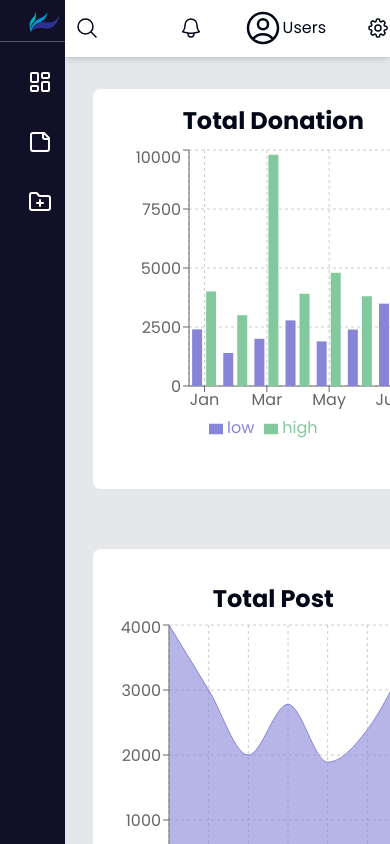
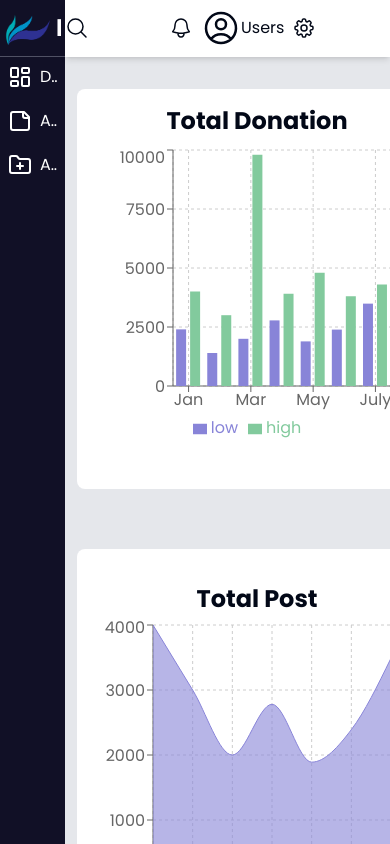
Before and after one commit to hasanali112/donation-platform-client, a React (Vite) app: page /dashboard in a window 390 px wide. Shown: the top 844 px of the page. Built offline with nearby package versions, Linux system fonts and the light colour scheme.

Commit message:
scroll add

```diff
--- /dev/null
+++ b/src/components/Home/Scroll.tsx
@@ -0,0 +1,58 @@
+import { useEffect, useState } from "react";
+import Container from "../layout/shared/Container";
+
+const Scroll = () => {
+  const [isVisible, setIsVisibel] = useState(false);
+  const handleScroll = () => {
+    window.scrollTo({ top: 0, left: 0, behavior: "smooth" });
+  };
+
+  useEffect(() => {
+    const handleVisible = () => {
+      if (window.scrollY > 800) {
+        setIsVisibel(true);
+      } else {
+        setIsVisibel(false);
+      }
+    };
+
+    window.addEventListener("scroll", handleVisible);
+
+    return () => {
+      window.removeEventListener("scroll", handleScroll);
+    };
+  }, []);
+
+  return (
+    <div>
+      <Container className="">
+        {isVisible && (
+          <div
+            onClick={handleScroll}
+            className="flex justify-end fixed bottom-0 right-28 animate-bounce cursor-pointer"
+          >
+            <span className="bg-indigo-500  shadow-2xl  rounded-full p-2 ">
+              <svg
+                xmlns="http://www.w3.org/2000/svg"
+                width="24"
+                height="24"
+                viewBox="0 0 24 24"
+                fill="none"
+                stroke="currentColor"
+                strokeWidth="2"
+                strokeLinecap="round"
+                strokeLinejoin="round"
+                className="lucide lucide-arrow-up text-white "
+              >
+                <path d="m5 12 7-7 7 7" />
+                <path d="M12 19V5" />
+              </svg>
+            </span>
+          </div>
+        )}
+      </Container>
+    </div>
+  );
+};
+
+export default Scroll;
--- a/src/components/layout/DashboardLayout/DashboardLayout.tsx
+++ b/src/components/layout/DashboardLayout/DashboardLayout.tsx
@@ -3,9 +3,9 @@ import Sidebar from "./Sidebar";
 
 const DashboardLayout = () => {
   return (
-    <div className="grid grid-cols-12">
+    <div className="grid grid-cols-6 lg:grid-cols-12">
       <Sidebar />
-      <div className="col-span-10">
+      <div className="lg:col-span-10 col-span-5">
         <Outlet />
       </div>
     </div>
--- a/src/components/layout/DashboardLayout/Sidebar.tsx
+++ b/src/components/layout/DashboardLayout/Sidebar.tsx
@@ -4,9 +4,9 @@ import logo from "../../../assets/logo2.png";
 
 const Sidebar = () => {
   return (
-    <aside className="bg-[#111026]  col-span-2 h-screen sticky top-0 left-0 overflow-auto  text-white">
+    <aside className="bg-[#111026] col-span-1  lg:col-span-2 h-screen sticky top-0 left-0 overflow-auto  text-white">
       <div className="p-1">
-        <Link to="/" className="flex items-center gap-1 ml-6">
+        <Link to="/" className="flex items-center gap-1 lg:ml-6">
           <img src={logo} alt="" className="w-12" />
           <span className="text-2xl font-bold truncate">
             R <span className="text-cyan-400 truncate">R</span>
@@ -14,24 +14,24 @@ const Sidebar = () => {
         </Link>
       </div>
       <hr className="opacity-30" />
-      <nav className="flex flex-col gap-3 p-4 lg:p-5">
+      <nav className="flex flex-col gap-3 p-1 lg:p-5">
         <Link
           to="/dashboard"
-          className="p-3  rounded-md hover:bg-gray-700 flex items-center gap-2"
+          className="lg:p-3 p-1  rounded-md hover:bg-gray-700 flex items-center gap-2"
         >
           <LayoutDashboard className="shrink-0" />
           <span className="truncate"> Dashboard</span>
         </Link>
         <Link
           to="/dashboard/donations"
-          className="p-3 rounded-md hover:bg-gray-700 flex items-center gap-2"
+          className="lg:p-3 p-1 rounded-md hover:bg-gray-700 flex items-center gap-2"
         >
           <StickyNote className="shrink-0" />
           <span className="truncate"> All Post</span>
         </Link>
         <Link
           to="/dashboard/create-donation"
-          className="p-3  rounded-md hover:bg-gray-700 flex items-center gap-2"
+          className="lg:p-3 p-1  rounded-md hover:bg-gray-700 flex items-center gap-2"
         >
           <FolderPlus className="shrink-0" />
           <span className="truncate"> Add Post</span>
--- a/src/components/layout/DashboardLayout/TopNav.tsx
+++ b/src/components/layout/DashboardLayout/TopNav.tsx
@@ -1,7 +1,7 @@
 const TopNav = () => {
   return (
     <div className="bg-white  h-[57px] w-full  border-b-0 shadow-md sticky top-0 z-10">
-      <div className="flex justify-end items-center lg:mr-20 space-x-10 pt-2">
+      <div className="flex lg:justify-end items-center lg:mr-20 lg:space-x-10  space-x-2 pt-2">
         <div className="flex  items-center">
           <span>
             <svg
--- a/src/pages/Dashboard/Dashboard.tsx
+++ b/src/pages/Dashboard/Dashboard.tsx
@@ -7,8 +7,8 @@ const Dashboard = () => {
   return (
     <div className="bg-gray-200 ">
       <TopNav />
-      <div className="grid grid-cols-12 gap-10 p-3 w-[90%] mx-auto">
-        <div className="bg-white mt-5  p-4 rounded-lg w-full h-[400px] col-span-10 lg:col-span-12">
+      <div className="grid grid-cols-12 gap-10 p-3 lg:w-[90%] mx-auto">
+        <div className="bg-white mt-5  p-4 rounded-lg w-full h-[400px] col-span-10  lg:col-span-12">
           <h1 className="text-2xl font-bold text-center mb-2">
             Total Donation
           </h1>
--- a/src/pages/Home.tsx
+++ b/src/pages/Home.tsx
@@ -2,6 +2,8 @@ import About from "@/components/Home/About";
 import DonationPost from "@/components/Home/DonationPost";
 import Gellary from "@/components/Home/Gellary";
 import HeroSection from "@/components/Home/HeroSection";
+import Scroll from "@/components/Home/Scroll";
+
 import Testimonial from "@/components/Home/testimonial/Testimonial";
 
 const Home = () => {
@@ -12,6 +14,7 @@ const Home = () => {
       <Testimonial />
       <Gellary />
       <About />
+      <Scroll />
     </div>
   );
 };
```
